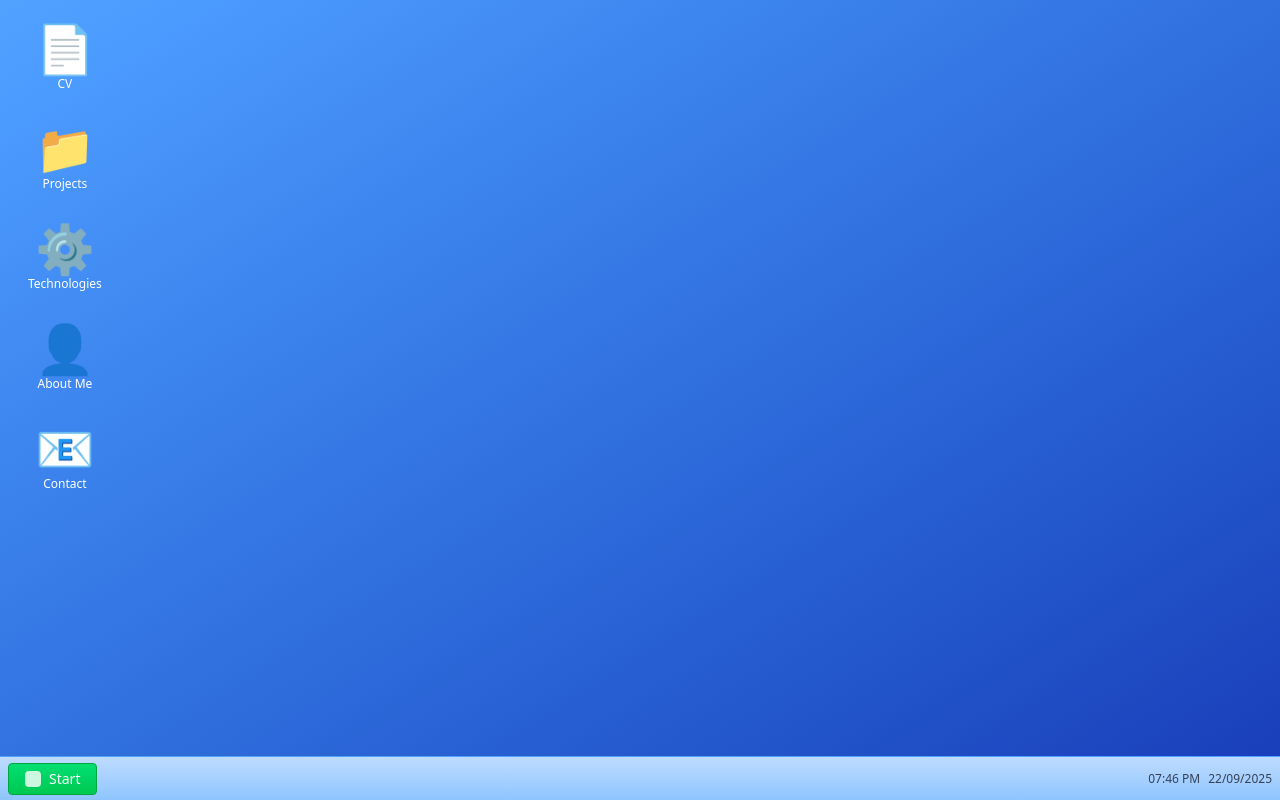
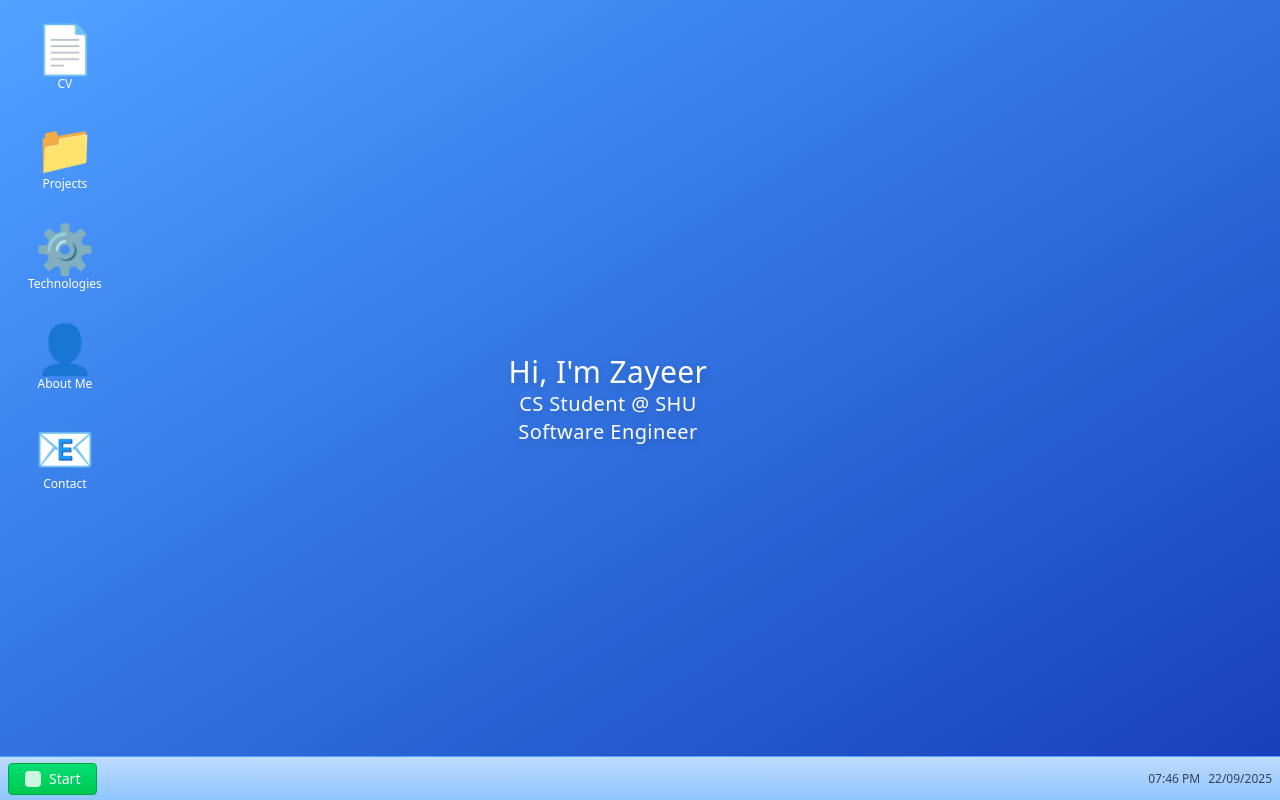
Before and after one commit to Zayeer-S/portfolio, a Next.js app: page / in a window 1280 px wide. Built offline with nearby package versions, Linux system fonts and the light colour scheme.

Commit message:
feat: create type writer effect to replace about me window

```diff
--- a/src/app/page.tsx
+++ b/src/app/page.tsx
@@ -5,6 +5,7 @@ import Window from '@/components/desktop/Window';
 import DesktopIcon from '@/components/desktop/DesktopIcon';
 import StartMenu from '@/components/desktop/StartMenu';
 import Taskbar from '@/components/desktop/Taskbar';
+import TypewriterIntro from '@/components/desktop/TypewriterIntro';
 
 import ProjectsWindow from '@/components/windows/ProjectsWindow';
 import TechnologiesWindow from '@/components/windows/TechnologiesWindow';
@@ -31,6 +32,8 @@ export default function Home() {
     <div className="h-screen w-screen overflow-hidden relative bg-gradient-to-br from-blue-600 via-blue-700 to-blue-900">
       {/* Desktop Background */}
       <div className="absolute inset-0 bg-gradient-to-br from-blue-400 to-blue-800"></div>
+
+      <TypewriterIntro/>
 
       <div className="absolute top-4 left-4 grid grid-cols-1 gap-4">
         <DesktopIcon
--- /dev/null
+++ b/src/components/desktop/TypewriterIntro.tsx
@@ -0,0 +1,113 @@
+'use client';
+
+import { useState, useEffect } from 'react';
+
+interface TypewriterIntroProps {
+  delay?: number;
+  secondDelay?: number;
+  speed?: number;
+}
+
+export default function TypewriterIntro({
+  delay = 750,
+  secondDelay = 400,
+  speed = 75,
+}: TypewriterIntroProps) {
+  const lines = ["CS Student @ SHU", "Software Engineer"];
+  const [currentLineIndex, setCurrentLineIndex] = useState(0);
+  const [displayedText, setDisplayedText] = useState('');
+  const [currentCharIndex, setCurrentCharIndex] = useState(0);
+  const [showCursor, setShowCursor] = useState(true);
+  const [hasStarted, setHasStarted] = useState(false);
+  const [completedLines, setCompletedLines] = useState<string[]>([]);
+
+  // Start typing after initial delay
+  useEffect(() => {
+    const startTimer = setTimeout(() => {
+      setHasStarted(true);
+    }, delay);
+
+    return () => clearTimeout(startTimer);
+  }, [delay]);
+
+  // Typewriter effect for each line
+  useEffect(() => {
+    if (!hasStarted || currentLineIndex >= lines.length) return;
+
+    const currentLine = lines[currentLineIndex];
+
+    if (currentCharIndex < currentLine.length) {
+      const timer = setTimeout(() => {
+        setDisplayedText(currentLine.slice(0, currentCharIndex + 1));
+        setCurrentCharIndex(currentCharIndex + 1);
+      }, speed);
+
+      return () => clearTimeout(timer);
+    } else {
+      // Line is complete, move to next line after a brief pause
+      const nextLineTimer = setTimeout(() => {
+        setCompletedLines(prev => [...prev, currentLine]);
+        setCurrentLineIndex(currentLineIndex + 1);
+        setDisplayedText('');
+        setCurrentCharIndex(0);
+      }, secondDelay);
+
+      return () => clearTimeout(nextLineTimer);
+    }
+  }, [currentCharIndex, currentLineIndex, lines, speed, hasStarted]);
+
+  // Cursor blinking effect - only while typing or briefly after
+  useEffect(() => {
+    const isAllTypingComplete = currentLineIndex >= lines.length;
+
+    if (isAllTypingComplete) {
+      // Hide cursor 1 second after all typing is complete
+      const hideTimer = setTimeout(() => {
+        setShowCursor(false);
+      }, 2000);
+
+      return () => clearTimeout(hideTimer);
+    } else {
+      // Blink cursor while typing
+      const cursorTimer = setInterval(() => {
+        setShowCursor(prev => !prev);
+      }, 500);
+
+      return () => clearInterval(cursorTimer);
+    }
+  }, [currentLineIndex, lines.length]);
+
+  return (
+    <div className="absolute inset-0 flex items-center justify-center pointer-events-none">
+      <div className="text-right mr-16"> {/* Offset to center-right like Windows 7 */}
+        <div className="space-y-2">
+          {/* Static first line - always visible */}
+          <div className='text-center text-white font-light tracking-wide drop-shadow-lg'>
+            <div className="text-3xl">
+              Hi, I'm Zayeer
+            </div>
+
+            {/* Completed typewritten lines */}
+            {completedLines.map((line, index) => (
+              <div key={index} className="text-xl">
+                {line}
+              </div>
+            ))}
+
+            {/* Currently typing line */}
+            {currentLineIndex < lines.length && (
+              <div className="text-xl">
+                {displayedText}
+                <span
+                  className={`inline-block w-0.5 h-5 bg-white ml-1 ${
+                    showCursor ? 'opacity-100' : 'opacity-0'
+                  } transition-opacity duration-75`}
+                />
+              </div>
+            )}
+          </div>
+        </div>
+      </div>
+    </div>
+  );
+}
```
